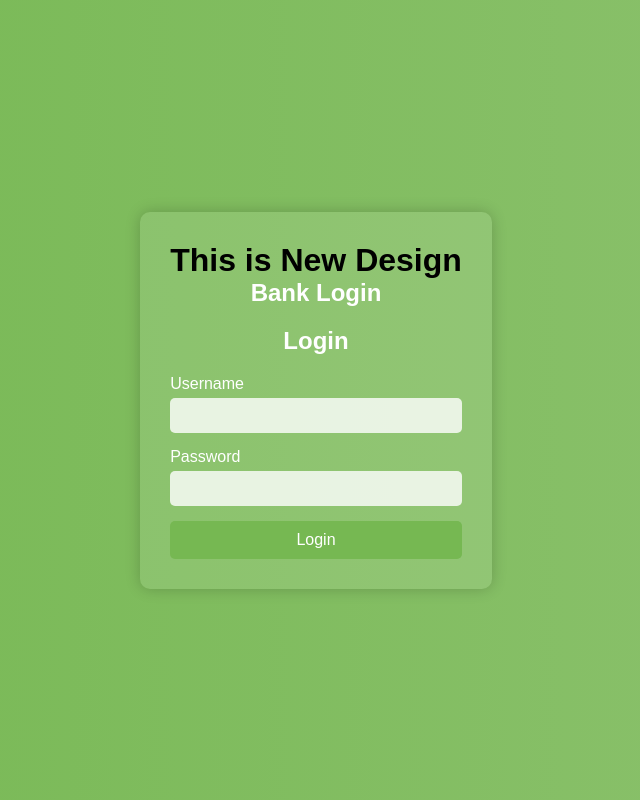
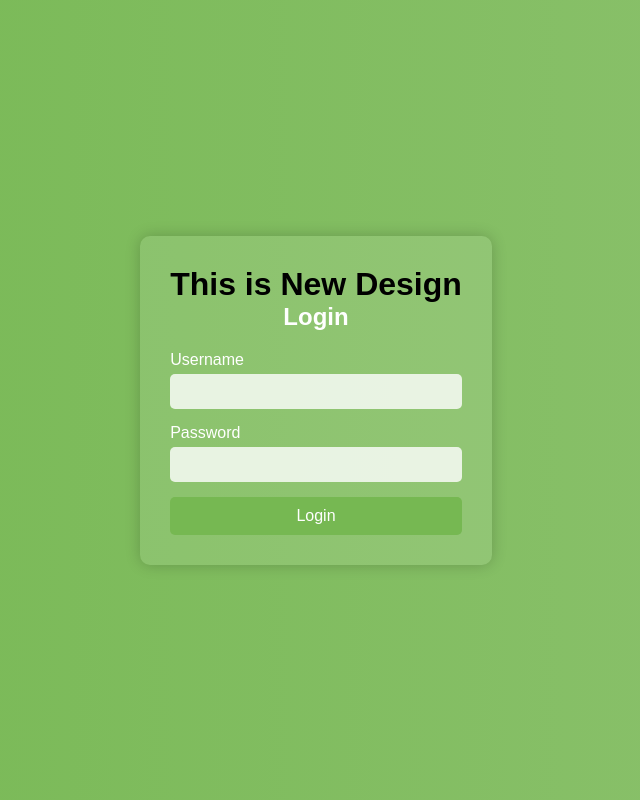
Before and after one commit to kabir242/myrepo, a plain HTML site: page index.html in a window 1280 px wide. Shown: the whole page, without its empty margins (324-964 px from the left). Drawn offline with Linux system fonts and the light colour scheme.

Commit message:
Update index.html

```diff
--- a/index.html
+++ b/index.html
@@ -22,7 +22,6 @@
     <div class="login-container">
         <form class="login-form">
             <h1>This is New Design</h1>
-            <h2>Bank Login</h2>
             <h2>Login</h2>
             <div class="input-group">
                 <label for="username">Username</label>
```
